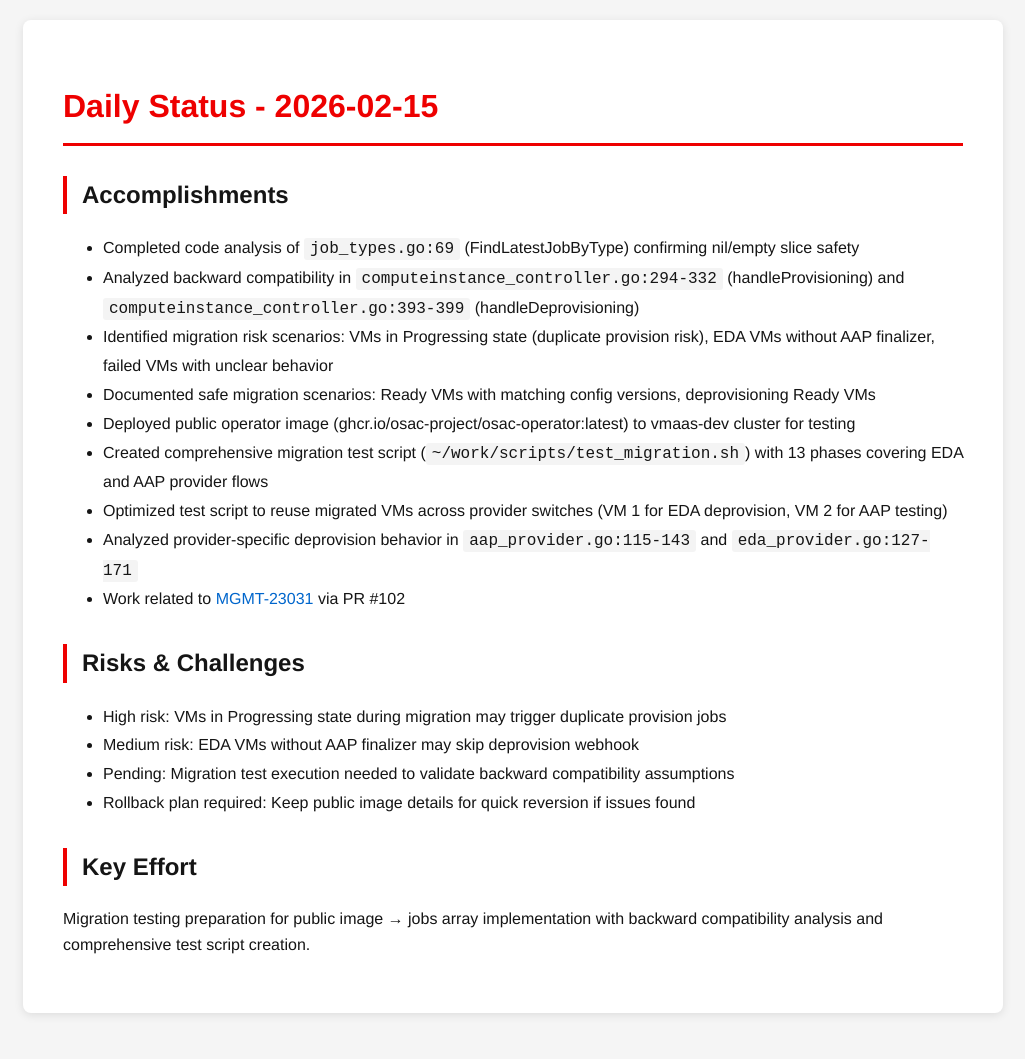
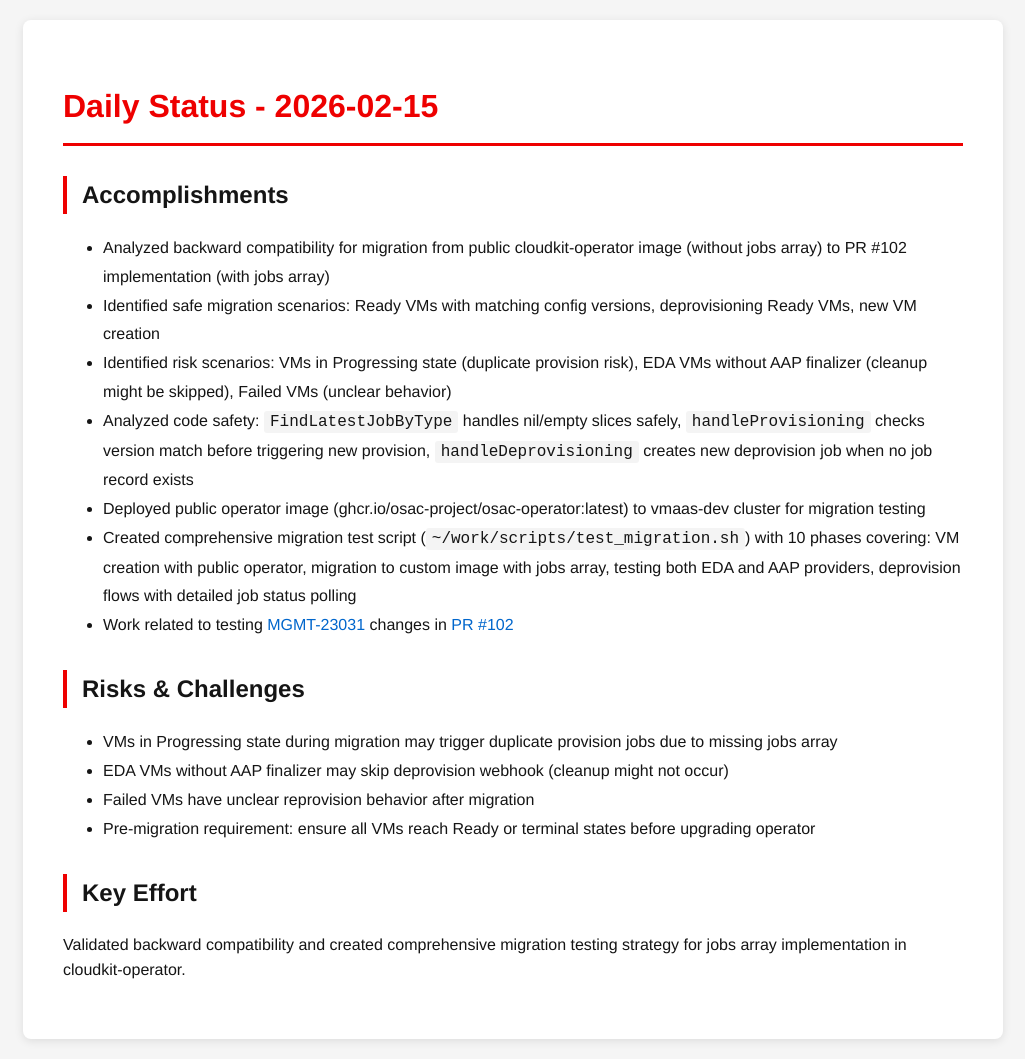
Before and after one commit to tzvatot/daily-status, a Jekyll site: the page built from 2026-02-15.md, in a window 1280 px wide. Shown: the whole page, without its empty margins (127-1152 px from the left). Built offline with Jekyll 4.4.1, drawn with Linux system fonts in a browser that asks for light colours; before the commit the page ends 1033 px from its top, so only the background shows below that.

Commit message:
Daily status update - 2026-02-15

```diff
--- a/2026-02-15.md
+++ b/2026-02-15.md
@@ -7,21 +7,19 @@ date: 2026-02-15
 # Daily Status - 2026-02-15
 
 ## Accomplishments
-- Completed code analysis of `job_types.go:69` (FindLatestJobByType) confirming nil/empty slice safety
-- Analyzed backward compatibility in `computeinstance_controller.go:294-332` (handleProvisioning) and `computeinstance_controller.go:393-399` (handleDeprovisioning)
-- Identified migration risk scenarios: VMs in Progressing state (duplicate provision risk), EDA VMs without AAP finalizer, failed VMs with unclear behavior
-- Documented safe migration scenarios: Ready VMs with matching config versions, deprovisioning Ready VMs
-- Deployed public operator image (ghcr.io/osac-project/osac-operator:latest) to vmaas-dev cluster for testing
-- Created comprehensive migration test script (`~/work/scripts/test_migration.sh`) with 13 phases covering EDA and AAP provider flows
-- Optimized test script to reuse migrated VMs across provider switches (VM 1 for EDA deprovision, VM 2 for AAP testing)
-- Analyzed provider-specific deprovision behavior in `aap_provider.go:115-143` and `eda_provider.go:127-171`
-- Work related to [MGMT-23031](https://issues.redhat.com/browse/MGMT-23031) via PR #102
+- Analyzed backward compatibility for migration from public cloudkit-operator image (without jobs array) to PR #102 implementation (with jobs array)
+- Identified safe migration scenarios: Ready VMs with matching config versions, deprovisioning Ready VMs, new VM creation
+- Identified risk scenarios: VMs in Progressing state (duplicate provision risk), EDA VMs without AAP finalizer (cleanup might be skipped), Failed VMs (unclear behavior)
+- Analyzed code safety: `FindLatestJobByType` handles nil/empty slices safely, `handleProvisioning` checks version match before triggering new provision, `handleDeprovisioning` creates new deprovision job when no job record exists
+- Deployed public operator image (ghcr.io/osac-project/osac-operator:latest) to vmaas-dev cluster for migration testing
+- Created comprehensive migration test script (`~/work/scripts/test_migration.sh`) with 10 phases covering: VM creation with public operator, migration to custom image with jobs array, testing both EDA and AAP providers, deprovision flows with detailed job status polling
+- Work related to testing [MGMT-23031](https://issues.redhat.com/browse/MGMT-23031) changes in [PR #102](https://github.com/osac-project/osac-operator/pull/102)
 
 ## Risks & Challenges
-- High risk: VMs in Progressing state during migration may trigger duplicate provision jobs
-- Medium risk: EDA VMs without AAP finalizer may skip deprovision webhook
-- Pending: Migration test execution needed to validate backward compatibility assumptions
-- Rollback plan required: Keep public image details for quick reversion if issues found
+- VMs in Progressing state during migration may trigger duplicate provision jobs due to missing jobs array
+- EDA VMs without AAP finalizer may skip deprovision webhook (cleanup might not occur)
+- Failed VMs have unclear reprovision behavior after migration
+- Pre-migration requirement: ensure all VMs reach Ready or terminal states before upgrading operator
 
 ## Key Effort
-Migration testing preparation for public image → jobs array implementation with backward compatibility analysis and comprehensive test script creation.
+Validated backward compatibility and created comprehensive migration testing strategy for jobs array implementation in cloudkit-operator.
```
